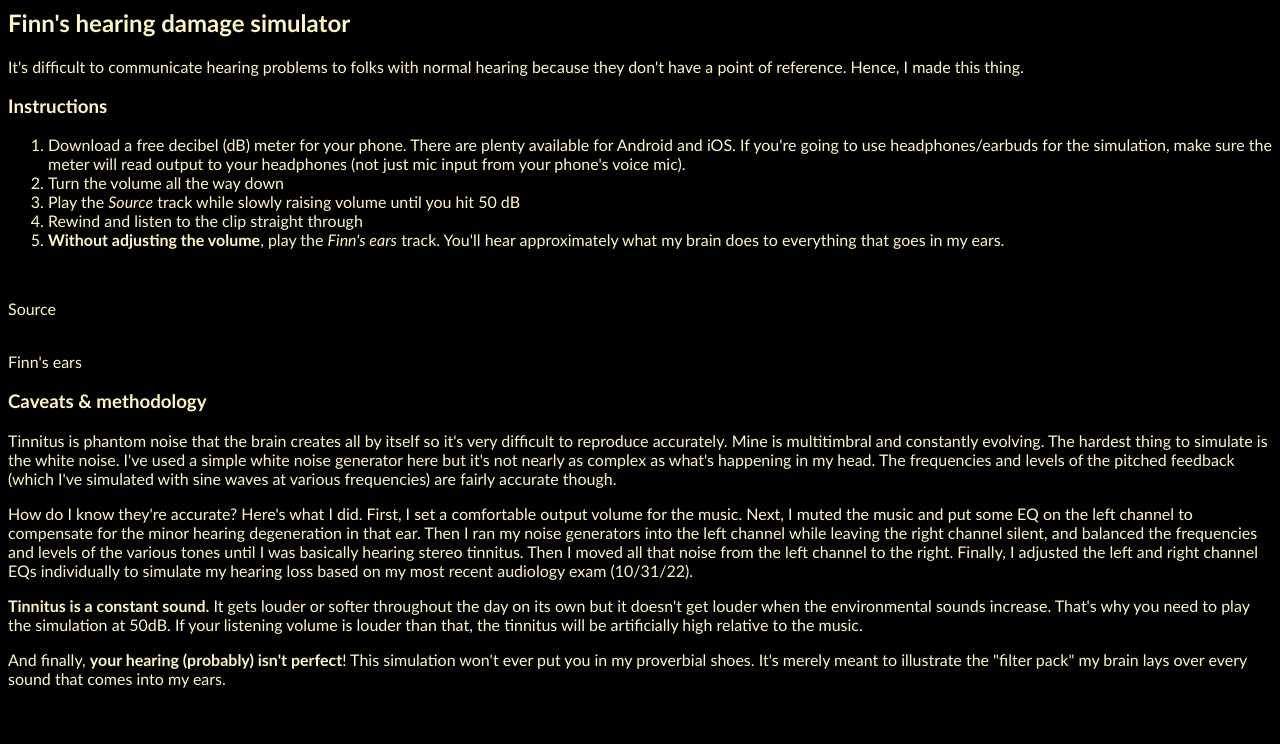
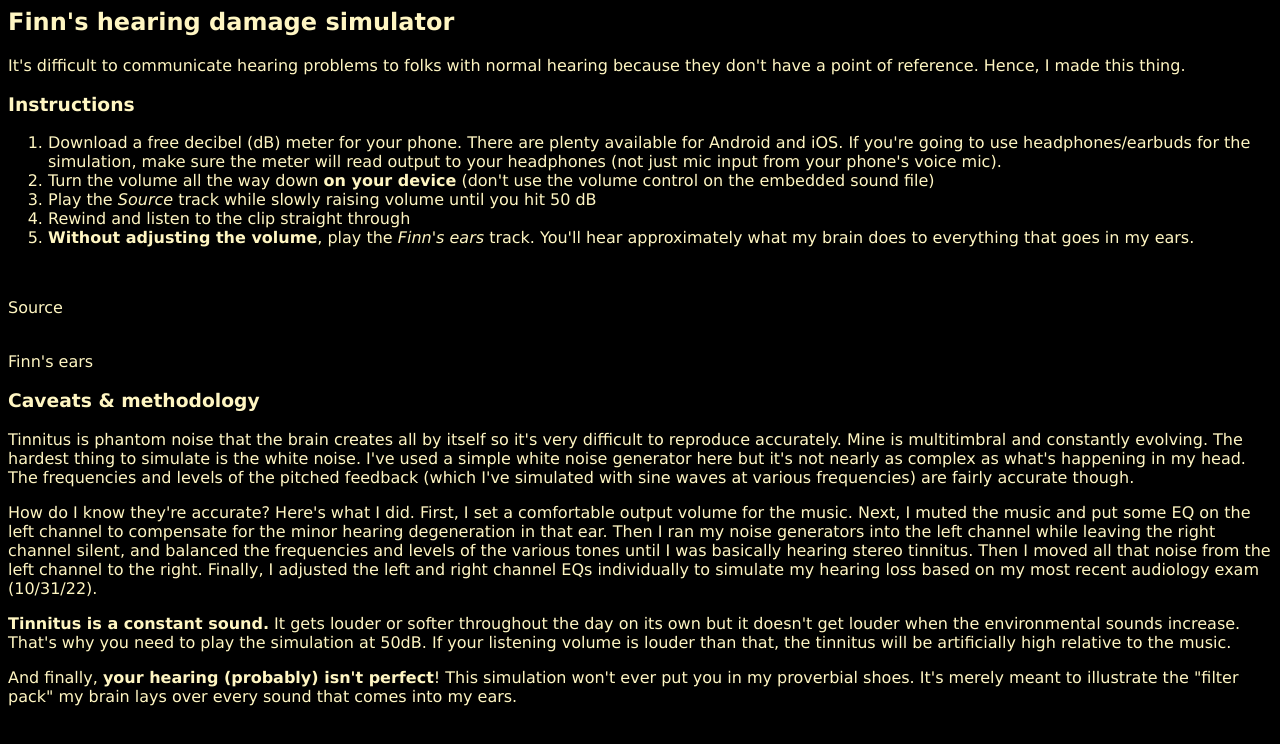
Before and after one commit to thefinnchannel/thefinnchannel.github.io, a plain HTML site: page hearing.html in a window 1280 px wide. Drawn offline with Linux system fonts and the light colour scheme.

Commit message:
Update hearing.html

```diff
--- a/hearing.html
+++ b/hearing.html
@@ -2,7 +2,7 @@
   <head>
     <title>Finn's hearing damage demo</title>
       <style>
-        body { background-color: black; color: #fff6c2; font-family: "Trebuchet MS", Verdana, sans-serif; margin: "50px"; }
+        body { background-color: black; color: #fff6c2; font-family: Verdana, sans-serif; margin: "50px"; }
         p { line-height: "120%"; }
       </style>
   </head>
@@ -12,7 +12,7 @@
     <h3>Instructions</h3>
       <ol>
         <li>Download a free decibel (dB) meter for your phone. There are plenty available for Android and iOS. If you're going to use headphones/earbuds for the simulation, make sure the meter will read output to your headphones (not just mic input from your phone's voice mic).</li>
-        <li>Turn the volume all the way down</li>
+        <li>Turn the volume all the way down <b>on your device</b> (don't use the volume control on the embedded sound file)</li>
         <li>Play the <i>Source</i> track while slowly raising volume until you hit 50 dB</li>
         <li>Rewind and listen to the clip straight through</li>
         <li><b>Without adjusting the volume</b>, play the <i>Finn's ears</i> track. You'll hear approximately what my brain does to everything that goes in my ears.</li>
```
